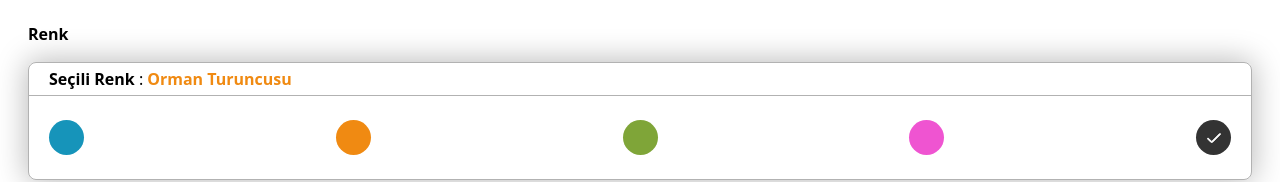
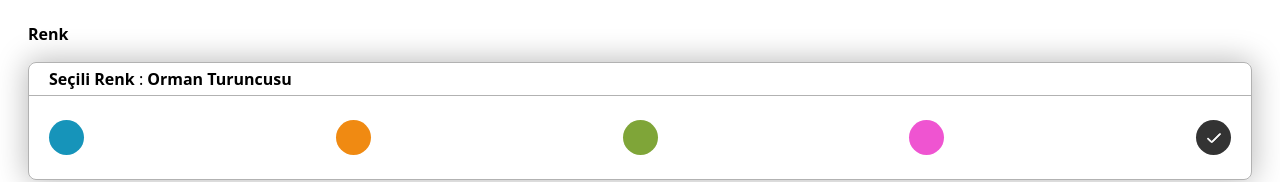
Before and after one commit to geoexplorerx2/myChef, a React (Create React App) app: page / in a window 1280 px wide. Shown: the part 1787-1969 px from the top of the page. Built offline with nearby package versions, Linux system fonts and the light colour scheme.

Commit message:
text-color

```diff
--- a/src/Components/ColorSectionComp/Index.tsx
+++ b/src/Components/ColorSectionComp/Index.tsx
@@ -4,6 +4,7 @@ import { useDispatch } from 'react-redux'
 const Index = () => {
     const dispatch = useDispatch()
     const [elem, setElem] = useState('#333333')
+    const [textColor, setTextColor] = useState('text-[#333333]')
     const elements = [
         {
             color: 'bg-[#1694BA]',
@@ -32,22 +33,25 @@ const Index = () => {
         },
     ]
     const handleColor = (color: any) => {
-        setElem(color)
+        setElem(color.data)
+        setTextColor(color.data)
     }
+    console.log(textColor)
+
     return (
         <div className='w-full'>
             <div className='px-7 text-base font-semibold pb-1'>Renk</div>
             <div className='w-full px-7 py-3'>
                 <div className='shodow-Box-color-box w-full border-[1px] border-[rgba(0,0,0,0.3)] rounded-lg'>
                     <div className='border-b-[1px] border-[rgba(0,0,0,0.3)]'>
-                        <div className='px-5 py-1'><span className='font-semibold text-base'>Seçili Renk</span> :<span className='mx-1 text-[#F08A12] font-semibold text-base'>Orman Turuncusu</span></div>
+                        <div className='px-5 py-1'><span className='font-semibold text-base'>Seçili Renk</span> :<span style={{ color: textColor }} className={`mx-1 font-semibold text-base`}>Orman Turuncusu</span></div>
                     </div>
                     <div className='w-full flex items-center justify-between px-5 py-6'>
                         {
-                            elements.map((item: any) => {
+                            elements.map((item: any, index: any) => {
                                 return (
                                     <>
-                                        <div onClick={() => handleColor(item.data)} className={`w-[35px] h-[35px] rounded-full ${item.color} flex justify-center items-center`}>
+                                        <div key={index} onClick={() => handleColor(item)} className={`w-[35px] h-[35px] rounded-full ${item.color} flex justify-center items-center`}>
                                             {(elem == item.data ? item.el : null)}
                                         </div>
                                     </>
```
